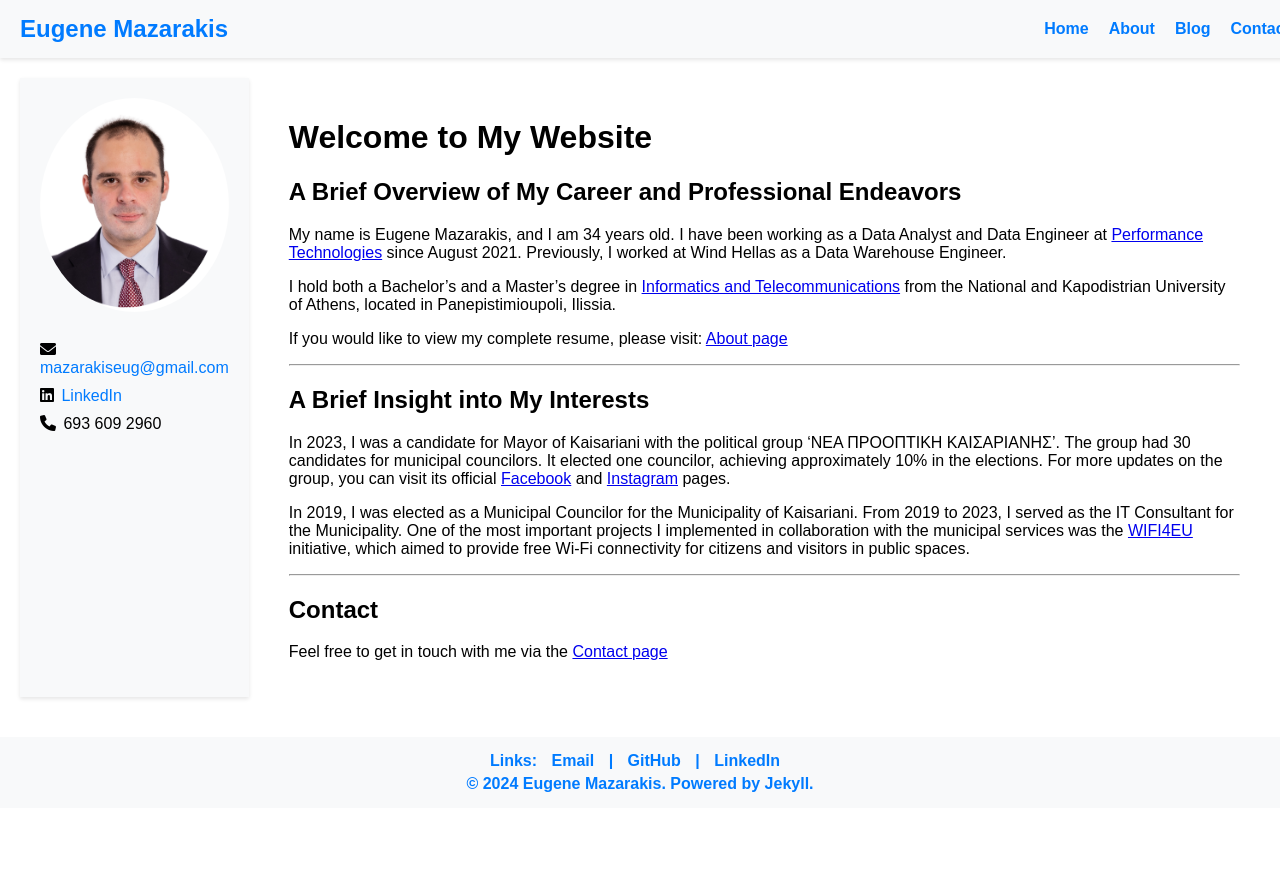
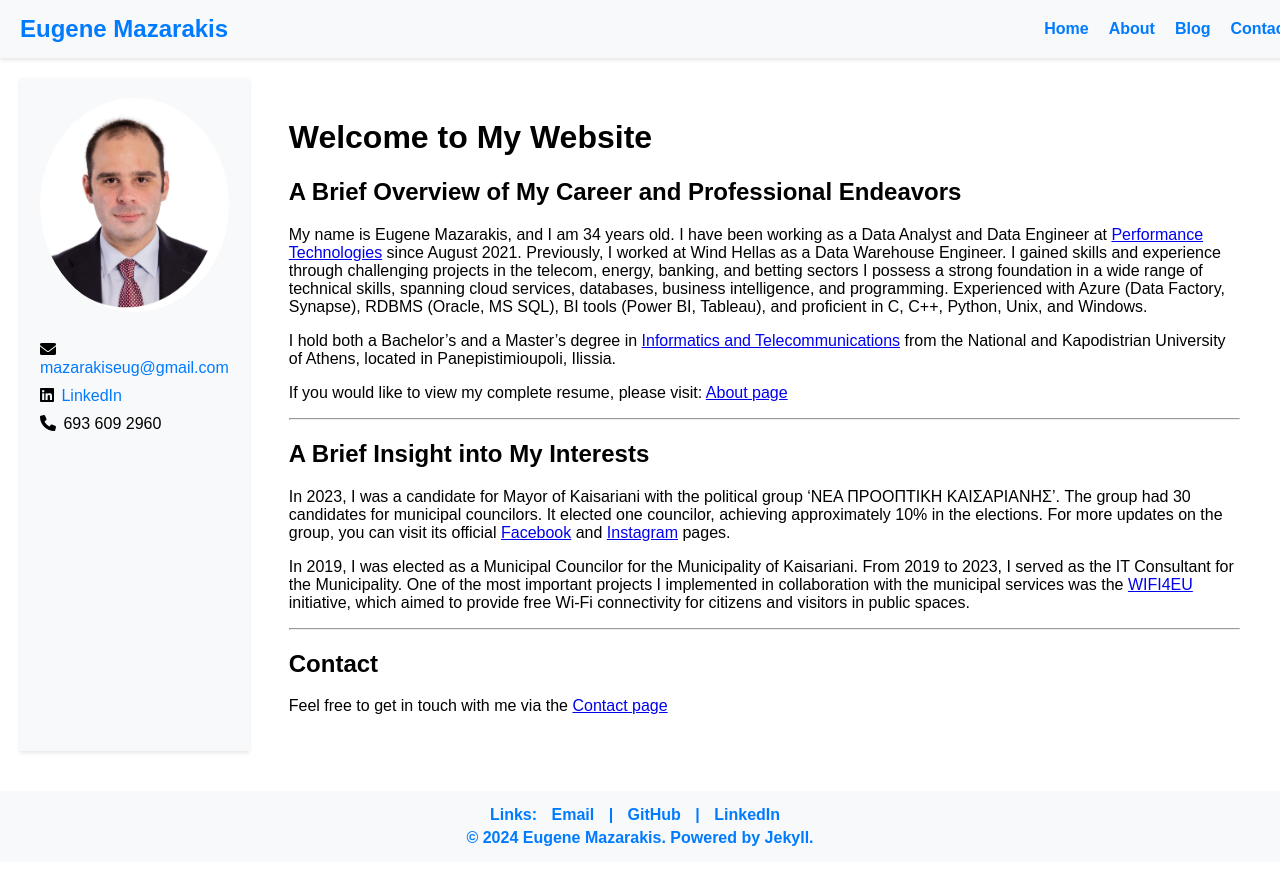
Before and after one commit to EMazarakis/EMazarakis.github.io, a Jekyll site: the page built from index.md, in a window 1280 px wide. Shown: the top 885 px of the page. Built offline with Jekyll 4.4.1, drawn with Linux system fonts in a browser that asks for light colours.

Commit message:
Update index.md

```diff
--- a/index.md
+++ b/index.md
@@ -7,6 +7,8 @@ title: Home
 
 ## A Brief Overview of My Career and Professional Endeavors
 My name is Eugene Mazarakis, and I am 34 years old. I have been working as a Data Analyst and Data Engineer at [Performance Technologies](https://www.performance.gr/) since August 2021. Previously, I worked at Wind Hellas as a Data Warehouse Engineer.
+I gained skills and experience through challenging projects in the telecom, energy, banking, and betting sectors
+I possess a strong foundation in a wide range of technical skills, spanning cloud services, databases, business intelligence, and programming. Experienced with Azure (Data Factory, Synapse), RDBMS (Oracle, MS SQL), BI tools (Power BI, Tableau), and proficient in C, C++, Python, Unix, and Windows.
 
 I hold both a Bachelor’s and a Master’s degree in [Informatics and Telecommunications](https://www.di.uoa.gr/) from the National and Kapodistrian University of Athens, located in Panepistimioupoli, Ilissia.
 
```
